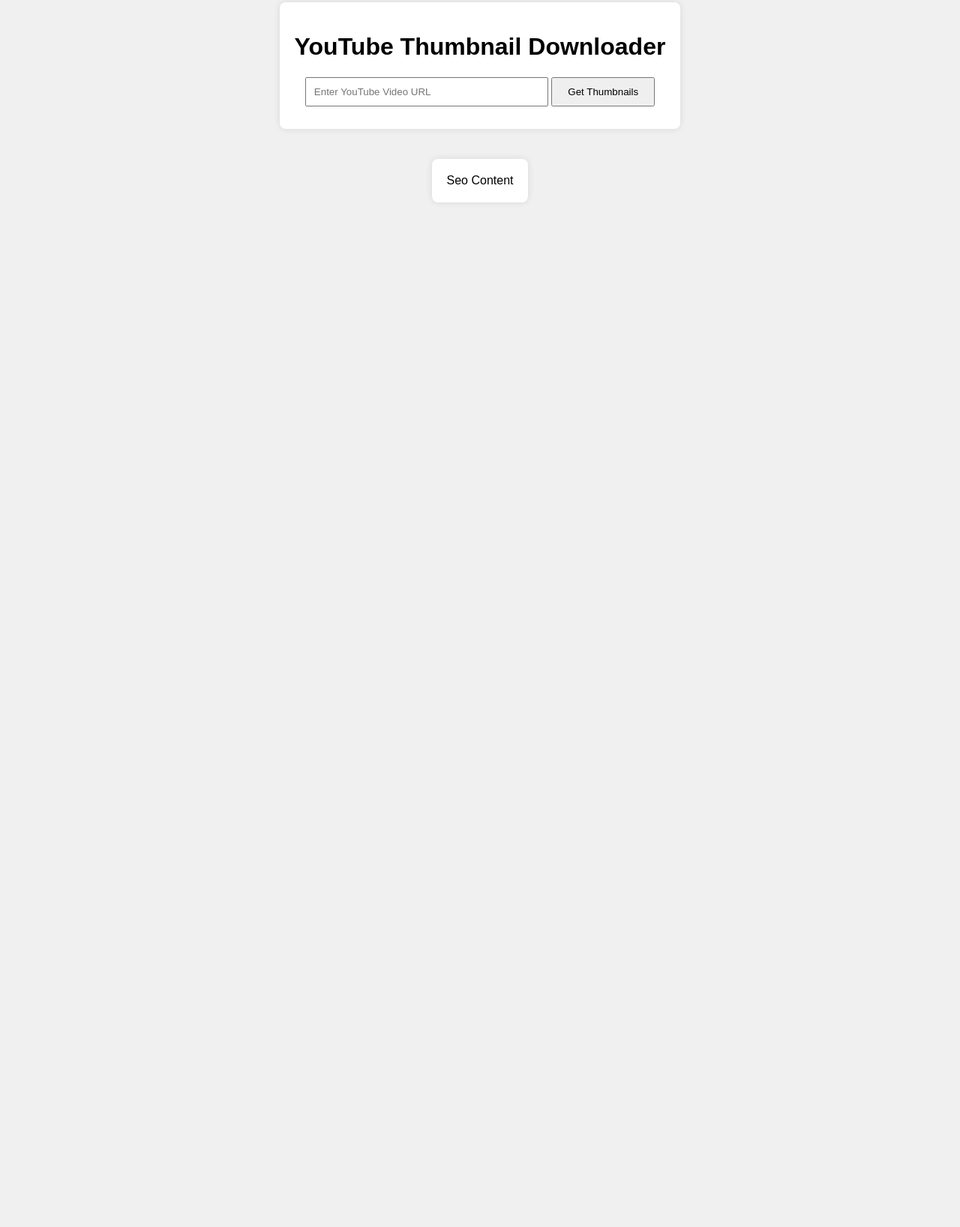
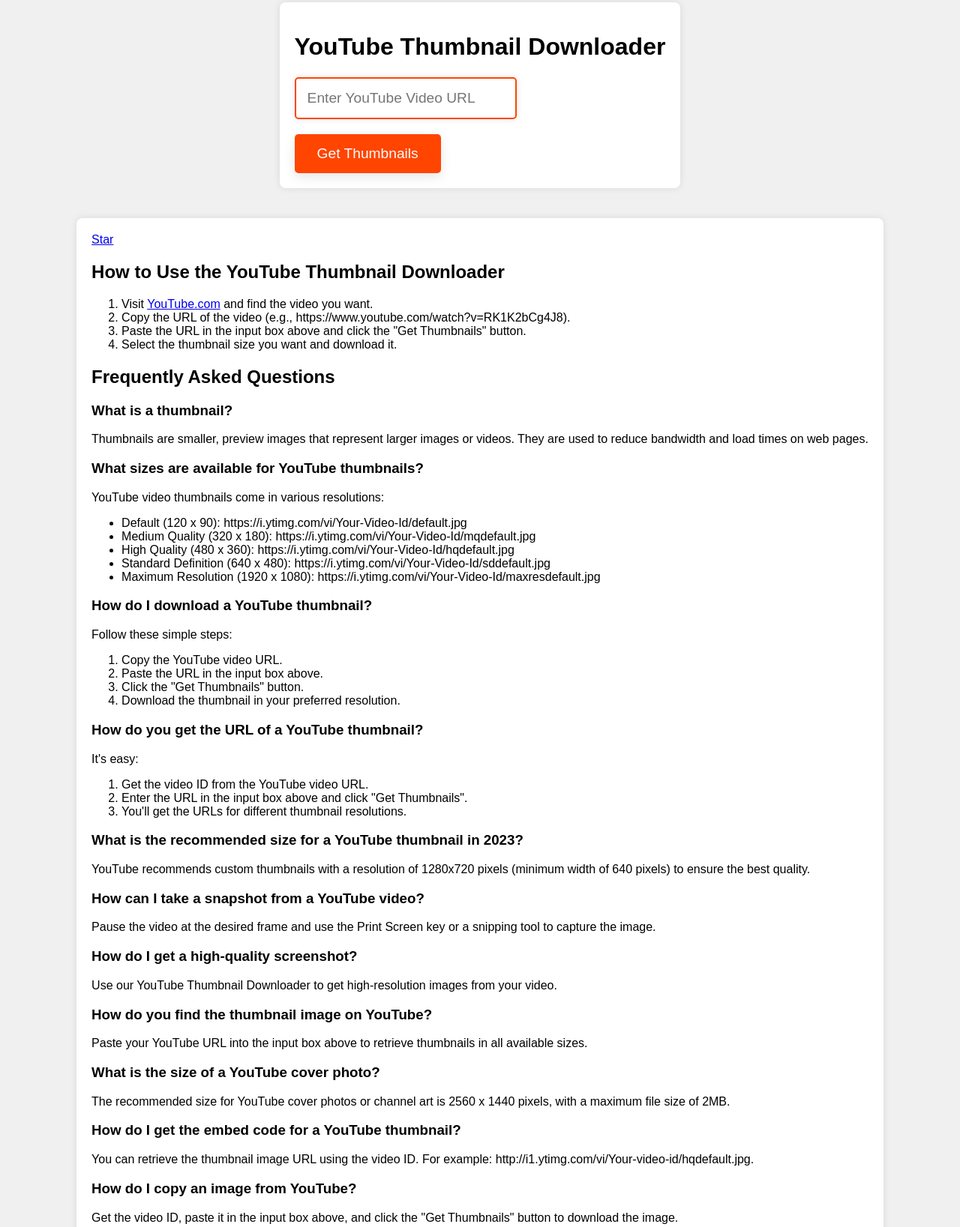
Before and after one commit to ali-han/youtube-thumbnail.github.io, a plain HTML site: page index.html in a window 1280 px wide. Shown: the part 17-1654 px from the top of the page at 75% size. Before the commit the page ends 800 px from the top, so only its background shows below. Drawn offline with Linux system fonts and the light colour scheme.

Commit message:
Added the Content

```diff
--- a/index.html
+++ b/index.html
@@ -10,6 +10,8 @@
     />
     <meta name="author" content="Ali Han" />
     <link rel="stylesheet" href="styles.css" />
+
+    <script async defer src="https://buttons.github.io/buttons.js"></script>
   </head>
   <body>
     <div class="container">
@@ -25,7 +27,131 @@
     </div>
     <div id="thumbnail-container" class="container d-none"></div>
     <div class="container">
-      <article>Seo Content</article>
+      <article>
+        <div>
+          <!-- Github Star Button -->
+          <a
+            class="github-button"
+            href="https://github.com/ali-han/youtube-thumbnail.github.io"
+            data-color-scheme="no-preference: light; light: light; dark: dark;"
+            data-icon="octicon-star"
+            data-size="large"
+            data-show-count="true"
+            aria-label="Star ali-han/youtube-thumbnail.github.io on GitHub"
+            >Star</a
+          >
+        </div>
+        <h2>How to Use the YouTube Thumbnail Downloader</h2>
+        <ol>
+          <li>
+            Visit
+            <a href="https://www.youtube.com" target="_blank">YouTube.com</a>
+            and find the video you want.
+          </li>
+          <li>
+            Copy the URL of the video (e.g.,
+            https://www.youtube.com/watch?v=RK1K2bCg4J8).
+          </li>
+          <li>
+            Paste the URL in the input box above and click the "Get Thumbnails"
+            button.
+          </li>
+          <li>Select the thumbnail size you want and download it.</li>
+        </ol>
+
+        <h2>Frequently Asked Questions</h2>
+
+        <h3>What is a thumbnail?</h3>
+        <p>
+          Thumbnails are smaller, preview images that represent larger images or
+          videos. They are used to reduce bandwidth and load times on web pages.
+        </p>
+
+        <h3>What sizes are available for YouTube thumbnails?</h3>
+        <p>YouTube video thumbnails come in various resolutions:</p>
+        <ul>
+          <li>
+            Default (120 x 90): https://i.ytimg.com/vi/Your-Video-Id/default.jpg
+          </li>
+          <li>
+            Medium Quality (320 x 180):
+            https://i.ytimg.com/vi/Your-Video-Id/mqdefault.jpg
+          </li>
+          <li>
+            High Quality (480 x 360):
+            https://i.ytimg.com/vi/Your-Video-Id/hqdefault.jpg
+          </li>
+          <li>
+            Standard Definition (640 x 480):
+            https://i.ytimg.com/vi/Your-Video-Id/sddefault.jpg
+          </li>
+          <li>
+            Maximum Resolution (1920 x 1080):
+            https://i.ytimg.com/vi/Your-Video-Id/maxresdefault.jpg
+          </li>
+        </ul>
+
+        <h3>How do I download a YouTube thumbnail?</h3>
+        <p>Follow these simple steps:</p>
+        <ol>
+          <li>Copy the YouTube video URL.</li>
+          <li>Paste the URL in the input box above.</li>
+          <li>Click the "Get Thumbnails" button.</li>
+          <li>Download the thumbnail in your preferred resolution.</li>
+        </ol>
+
+        <h3>How do you get the URL of a YouTube thumbnail?</h3>
+        <p>It's easy:</p>
+        <ol>
+          <li>Get the video ID from the YouTube video URL.</li>
+          <li>
+            Enter the URL in the input box above and click "Get Thumbnails".
+          </li>
+          <li>You'll get the URLs for different thumbnail resolutions.</li>
+        </ol>
+
+        <h3>What is the recommended size for a YouTube thumbnail in 2023?</h3>
+        <p>
+          YouTube recommends custom thumbnails with a resolution of 1280x720
+          pixels (minimum width of 640 pixels) to ensure the best quality.
+        </p>
+
+        <h3>How can I take a snapshot from a YouTube video?</h3>
+        <p>
+          Pause the video at the desired frame and use the Print Screen key or a
+          snipping tool to capture the image.
+        </p>
+
+        <h3>How do I get a high-quality screenshot?</h3>
+        <p>
+          Use our YouTube Thumbnail Downloader to get high-resolution images
+          from your video.
+        </p>
+
+        <h3>How do you find the thumbnail image on YouTube?</h3>
+        <p>
+          Paste your YouTube URL into the input box above to retrieve thumbnails
+          in all available sizes.
+        </p>
+
+        <h3>What is the size of a YouTube cover photo?</h3>
+        <p>
+          The recommended size for YouTube cover photos or channel art is 2560 x
+          1440 pixels, with a maximum file size of 2MB.
+        </p>
+
+        <h3>How do I get the embed code for a YouTube thumbnail?</h3>
+        <p>
+          You can retrieve the thumbnail image URL using the video ID. For
+          example: http://i1.ytimg.com/vi/Your-video-id/hqdefault.jpg.
+        </p>
+
+        <h3>How do I copy an image from YouTube?</h3>
+        <p>
+          Get the video ID, paste it in the input box above, and click the "Get
+          Thumbnails" button to download the image.
+        </p>
+      </article>
     </div>
     <script src="script.js"></script>
   </body>
--- a/styles.css
+++ b/styles.css
@@ -1,4 +1,8 @@
+* {
+  box-sizing: border-box;
+}
 body {
+  font-size: 1rem;
   font-family: Arial, sans-serif;
   display: flex;
   flex-direction: column;
@@ -13,7 +17,6 @@
   display: block;
 }
 .container {
-  text-align: center;
   background: white;
   padding: 20px;
   border-radius: 8px;
@@ -41,3 +44,56 @@
   margin: 10px;
   text-align: center;
 }
+
+/* Form : */
+input#youtube-url {
+    width: 60%;
+    padding: 15px;
+    font-size: 1.2em;
+    border: 2px solid #ff4500; /* Bright orange border */
+    border-radius: 5px;
+    margin-bottom: 20px;
+    transition: all 0.3s ease;
+    box-shadow: 0 0 10px rgba(0, 0, 0, 0.1);
+}
+
+input#youtube-url:focus {
+    border-color: #ff6347; /* Lighter orange border on focus */
+    box-shadow: 0 0 10px rgba(255, 99, 71, 0.5);
+    outline: none;
+}
+
+button#download-btn {
+    padding: 15px 30px;
+    font-size: 1.2em;
+    color: #fff;
+    background-color: #ff4500; /* Bright orange background */
+    border: none;
+    border-radius: 5px;
+    cursor: pointer;
+    transition: all 0.3s ease;
+    box-shadow: 0 5px 15px rgba(0, 0, 0, 0.1);
+}
+
+button#download-btn:hover {
+    background-color: #ff6347; /* Lighter orange background on hover */
+    box-shadow: 0 5px 15px rgba(255, 99, 71, 0.4);
+}
+
+button#download-btn:active {
+    background-color: #ff4500;
+    box-shadow: none;
+    transform: translateY(2px);
+}
+
+/* Responsive */
+@media (max-width: 576px) {
+  h1 {
+    font-size: 1.5rem;
+  }
+  input#youtube-url,
+  button#download-btn {
+    width: 100%;
+    max-width: 100%;
+  }
+}
```
